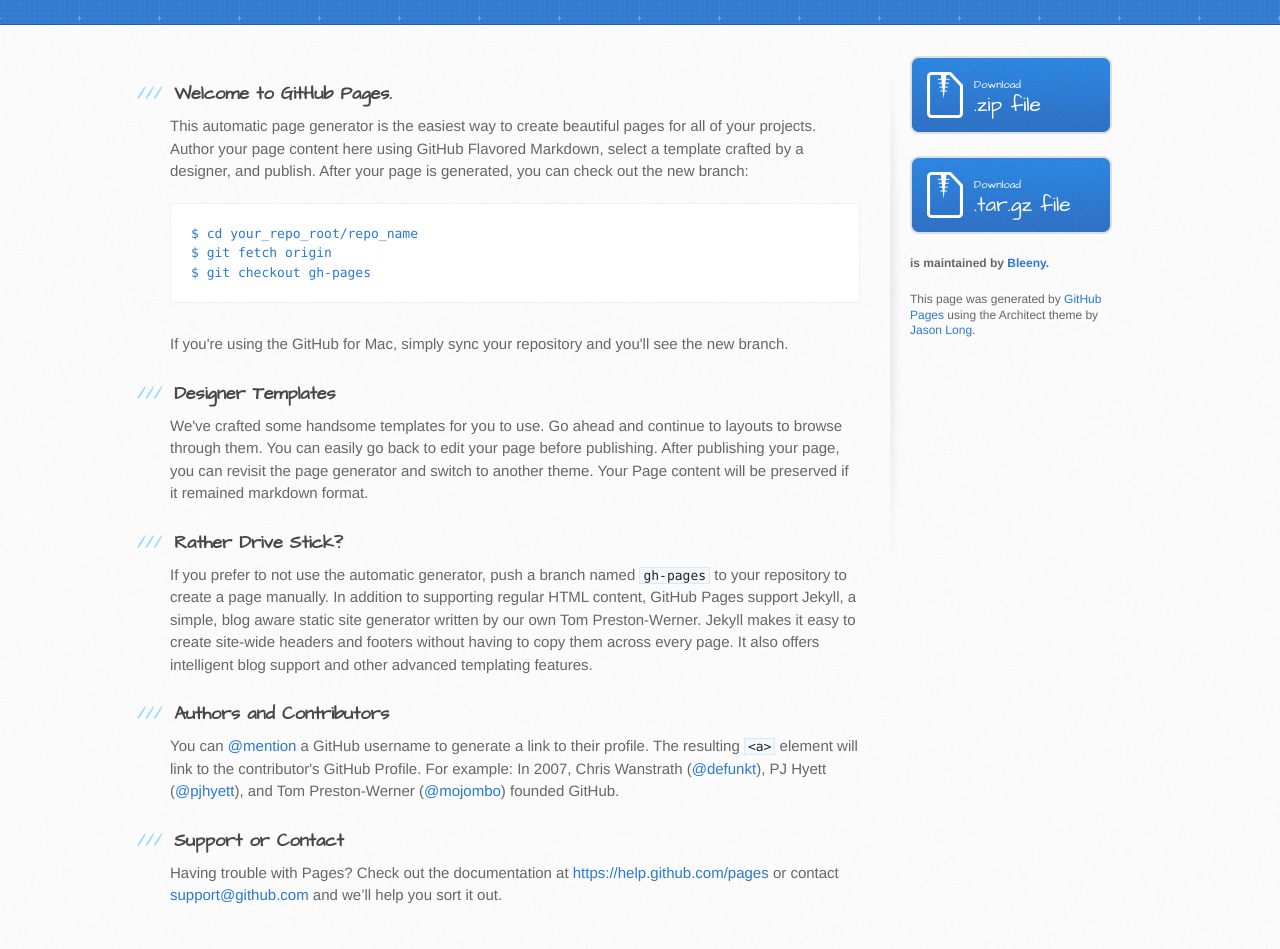
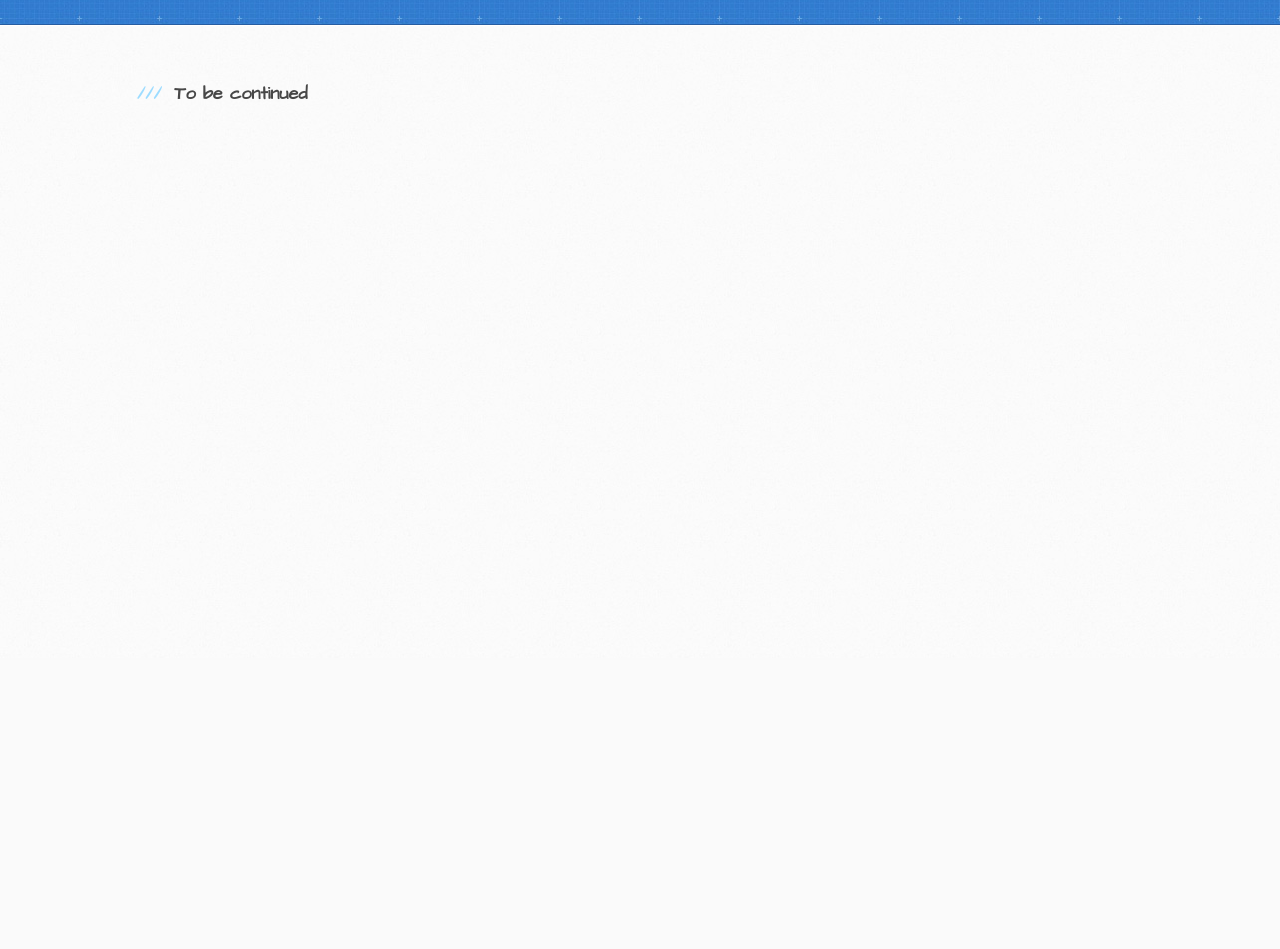
Before and after one commit to Bleeny/howardzhou.github.com, a plain HTML site: page index.html in a window 1280 px wide. Shown: the part 142-1091 px from the top of the page. After the commit the page ends 800 px from the top, so only its background shows below. Drawn offline with Linux system fonts and the light colour scheme.

Commit message:
Update index.html

```diff
--- a/index.html
+++ b/index.html
@@ -20,60 +20,13 @@
     <header>
       <div class="inner">
         <h1>Hao Zhou</h1>
-        <a href="https://github.com/Bleeny/howardzhou.github.com" class="button"><small>View project on</small> GitHub</a>
       </div>
     </header>
 
     <div id="content-wrapper">
       <div class="inner clearfix">
         <section id="main-content">
-          <h3>
-<a id="welcome-to-github-pages" class="anchor" href="#welcome-to-github-pages" aria-hidden="true"><span class="octicon octicon-link"></span></a>Welcome to GitHub Pages.</h3>
-
-<p>This automatic page generator is the easiest way to create beautiful pages for all of your projects. Author your page content here using GitHub Flavored Markdown, select a template crafted by a designer, and publish. After your page is generated, you can check out the new branch:</p>
-
-<pre><code>$ cd your_repo_root/repo_name
-$ git fetch origin
-$ git checkout gh-pages
-</code></pre>
-
-<p>If you're using the GitHub for Mac, simply sync your repository and you'll see the new branch.</p>
-
-<h3>
-<a id="designer-templates" class="anchor" href="#designer-templates" aria-hidden="true"><span class="octicon octicon-link"></span></a>Designer Templates</h3>
-
-<p>We've crafted some handsome templates for you to use. Go ahead and continue to layouts to browse through them. You can easily go back to edit your page before publishing. After publishing your page, you can revisit the page generator and switch to another theme. Your Page content will be preserved if it remained markdown format.</p>
-
-<h3>
-<a id="rather-drive-stick" class="anchor" href="#rather-drive-stick" aria-hidden="true"><span class="octicon octicon-link"></span></a>Rather Drive Stick?</h3>
-
-<p>If you prefer to not use the automatic generator, push a branch named <code>gh-pages</code> to your repository to create a page manually. In addition to supporting regular HTML content, GitHub Pages support Jekyll, a simple, blog aware static site generator written by our own Tom Preston-Werner. Jekyll makes it easy to create site-wide headers and footers without having to copy them across every page. It also offers intelligent blog support and other advanced templating features.</p>
-
-<h3>
-<a id="authors-and-contributors" class="anchor" href="#authors-and-contributors" aria-hidden="true"><span class="octicon octicon-link"></span></a>Authors and Contributors</h3>
-
-<p>You can <a href="https://github.com/blog/821" class="user-mention">@mention</a> a GitHub username to generate a link to their profile. The resulting <code>&lt;a&gt;</code> element will link to the contributor's GitHub Profile. For example: In 2007, Chris Wanstrath (<a href="https://github.com/defunkt" class="user-mention">@defunkt</a>), PJ Hyett (<a href="https://github.com/pjhyett" class="user-mention">@pjhyett</a>), and Tom Preston-Werner (<a href="https://github.com/mojombo" class="user-mention">@mojombo</a>) founded GitHub.</p>
-
-<h3>
-<a id="support-or-contact" class="anchor" href="#support-or-contact" aria-hidden="true"><span class="octicon octicon-link"></span></a>Support or Contact</h3>
-
-<p>Having trouble with Pages? Check out the documentation at <a href="https://help.github.com/pages">https://help.github.com/pages</a> or contact <a href="mailto:support@github.com">support@github.com</a> and we’ll help you sort it out.</p>
-        </section>
-
-        <aside id="sidebar">
-          <a href="https://github.com/Bleeny/howardzhou.github.com/zipball/master" class="button">
-            <small>Download</small>
-            .zip file
-          </a>
-          <a href="https://github.com/Bleeny/howardzhou.github.com/tarball/master" class="button">
-            <small>Download</small>
-            .tar.gz file
-          </a>
-
-          <p class="repo-owner"><a href="https://github.com/Bleeny/howardzhou.github.com"></a> is maintained by <a href="https://github.com/Bleeny">Bleeny</a>.</p>
-
-          <p>This page was generated by <a href="https://pages.github.com">GitHub Pages</a> using the Architect theme by <a href="https://twitter.com/jasonlong">Jason Long</a>.</p>
-        </aside>
+          <h3> To be continued
       </div>
     </div>
 
```
